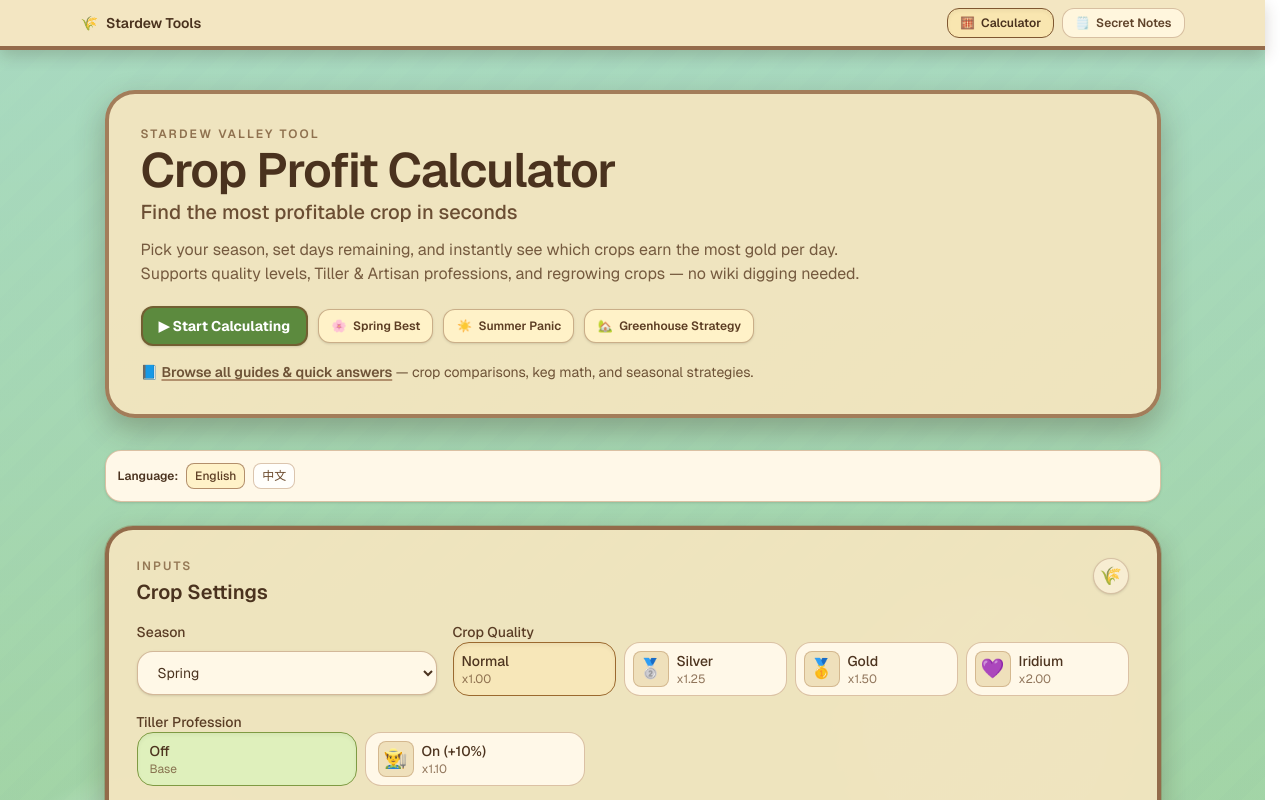
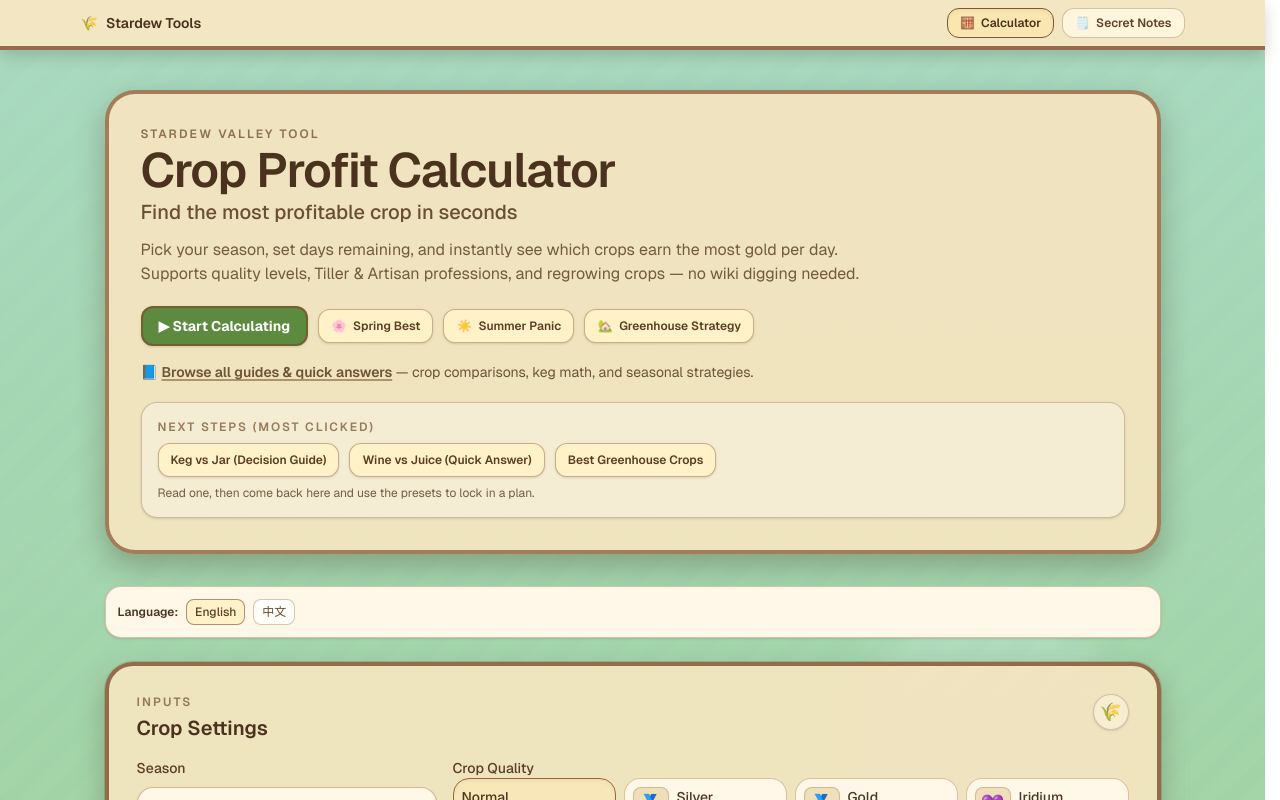
Before and after one commit to yuzhoudabaozhayujiamigou-cloud/stardew-tools, a Next.js app in the folder stardew-tools/: page / in a window 1280 px wide. Shown: the top 800 px of the page. Built offline with nearby package versions, Linux system fonts and the light colour scheme.

Commit message:
seo: add next-steps links + stronger FAQ on calculator

```diff
--- a/stardew-tools/src/app/calculator/page.tsx
+++ b/stardew-tools/src/app/calculator/page.tsx
@@ -64,15 +64,23 @@
         name: "Does this include artisan processing profit?",
         acceptedAnswer: {
           "@type": "Answer",
-          text: "No. This page focuses on direct crop selling value for faster in-season crop planning.",
+          text: "Not directly. This page focuses on direct crop selling value for faster in-season planning. For processing decisions, use the linked guides below (keg vs jar, wine vs juice, greenhouse strategy).",
         },
       },
       {
         "@type": "Question",
-        name: "Can I use this for Year 1 Spring planning?",
+        name: "Should I always plant the #1 crop on the list?",
         acceptedAnswer: {
           "@type": "Answer",
-          text: "Yes. Use Normal quality and Tiller Off for early-game baseline planning.",
+          text: "Not always. The best crop depends on days left in the season, how often you can water/harvest, whether it regrows, and if you plan to process it later. Use the presets + the ‘read next’ guides to pick a plan you can actually run.",
+        },
+      },
+      {
+        "@type": "Question",
+        name: "Can I use this for Year 1 planning?",
+        acceptedAnswer: {
+          "@type": "Answer",
+          text: "Yes. For early-game baselines, use Normal quality and Tiller Off. Then switch presets to test ‘Summer panic’ or ‘Greenhouse strategy’ once you unlock sprinklers/greenhouse.",
         },
       },
     ],
@@ -159,6 +167,26 @@
             </Link>
             {" "}— crop comparisons, keg math, and seasonal strategies.
           </p>
+
+          <section className="mt-5 rounded-2xl border border-[#8a5b3a]/35 bg-white/35 p-4 shadow-sm">
+            <p className="text-xs font-semibold uppercase tracking-[0.16em] text-[#6f4b2a]/70">
+              Next steps (most clicked)
+            </p>
+            <div className="mt-2 flex flex-wrap gap-2.5">
+              <Link href="/blog/keg-vs-jar-profit-guide" className={QUICK_PRESET_LINK_CLASS}>
+                Keg vs Jar (Decision Guide)
+              </Link>
+              <Link href="/blog/wine-vs-juice-quick-answer" className={QUICK_PRESET_LINK_CLASS}>
+                Wine vs Juice (Quick Answer)
+              </Link>
+              <Link href="/blog/best-greenhouse-crops-quick-answer" className={QUICK_PRESET_LINK_CLASS}>
+                Best Greenhouse Crops
+              </Link>
+            </div>
+            <p className="mt-2 text-xs text-[#5f4228]/85">
+              Read one, then come back here and use the presets to lock in a plan.
+            </p>
+          </section>
         </header>
 
         <section id="calculator" className="mt-8 grid gap-6 scroll-mt-4">
```
